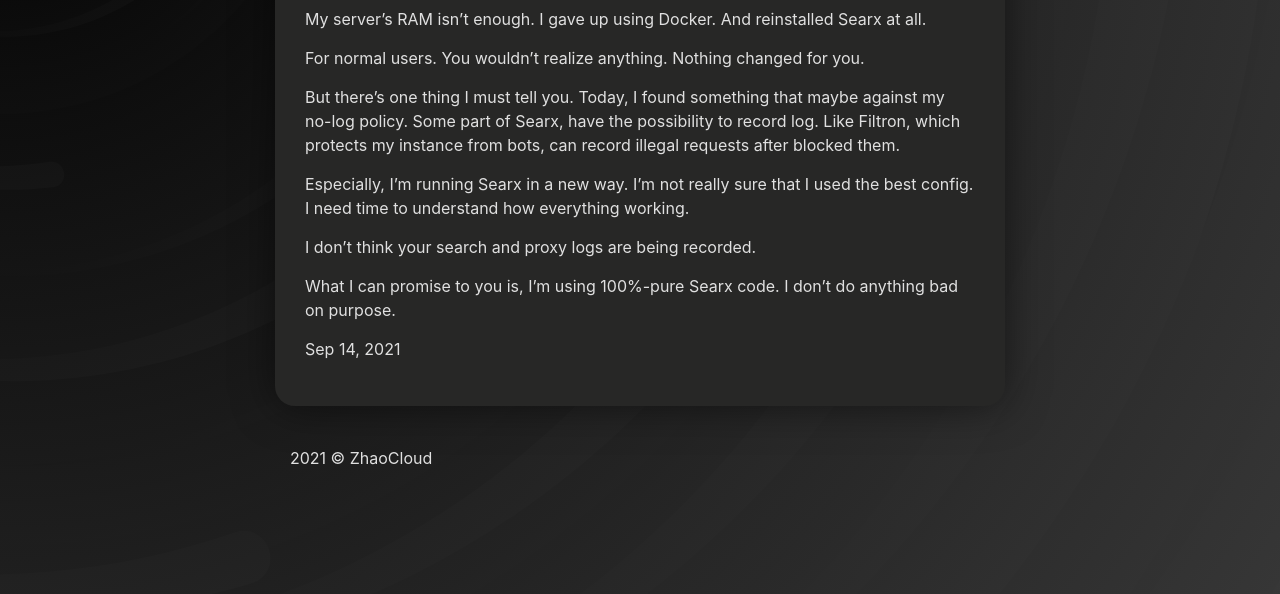
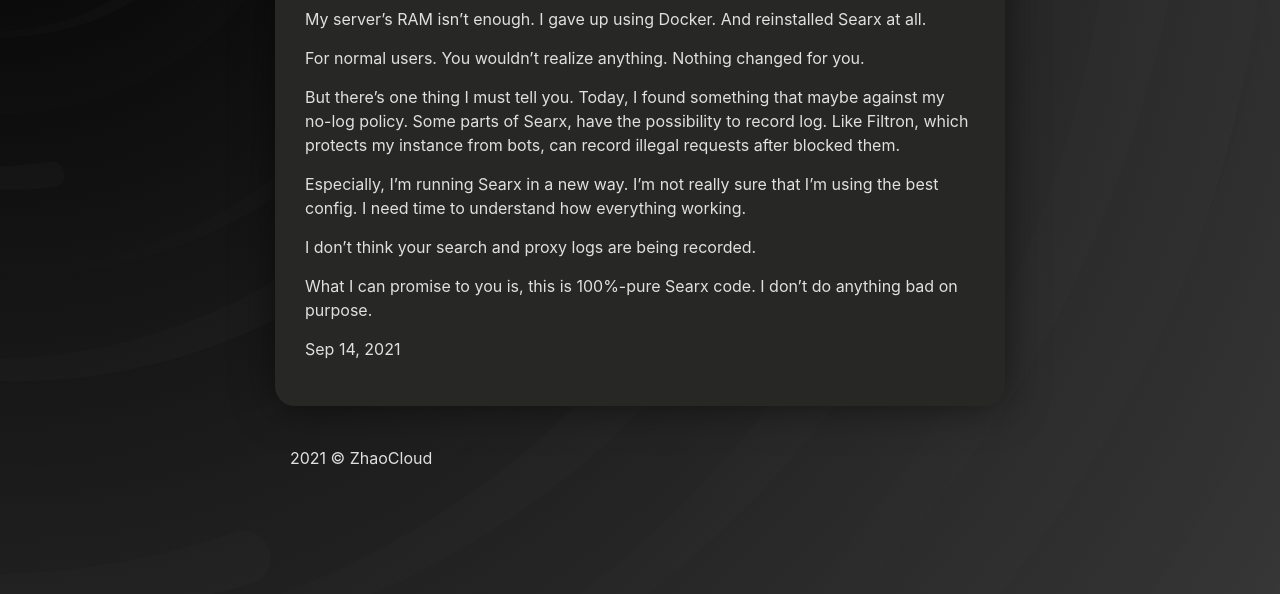
Before and after one commit to ZhaoCloud-net/ZhaoCloud-net.github.io, a plain HTML site: page update-2021-09-14.html in a window 1280 px wide. Shown: the part 206-800 px from the top of the page. Drawn offline with Linux system fonts and the light colour scheme.

Commit message:
fix grammar mistakes

```diff
--- a/update-2021-09-14.html
+++ b/update-2021-09-14.html
@@ -52,13 +52,13 @@
 
 <p>For normal users. You wouldn’t realize anything. Nothing changed for you.</p>
 
-<p>But there’s one thing I must tell you. Today, I found something that maybe against my no-log policy. Some part of Searx, have the possibility to record log. Like Filtron, which protects my instance from bots, can record illegal requests after blocked them.</p>
+<p>But there’s one thing I must tell you. Today, I found something that maybe against my no-log policy. Some parts of Searx, have the possibility to record log. Like Filtron, which protects my instance from bots, can record illegal requests after blocked them.</p>
 
-<p>Especially, I’m running Searx in a new way. I’m not really sure that I used the best config. I need time to understand how everything working.</p>
+<p>Especially, I’m running Searx in a new way. I’m not really sure that I’m using the best config. I need time to understand how everything working.</p>
 
 <p>I don’t think your search and proxy logs are being recorded.</p>
 
-<p>What I can promise to you is, I’m using 100%-pure Searx code. I don’t do anything bad on purpose.</p>
+<p>What I can promise to you is, this is 100%-pure Searx code. I don’t do anything bad on purpose.</p>
 
   </div>
 
```
Also changed, not shown: feed.xml (+4 -4 lines).
